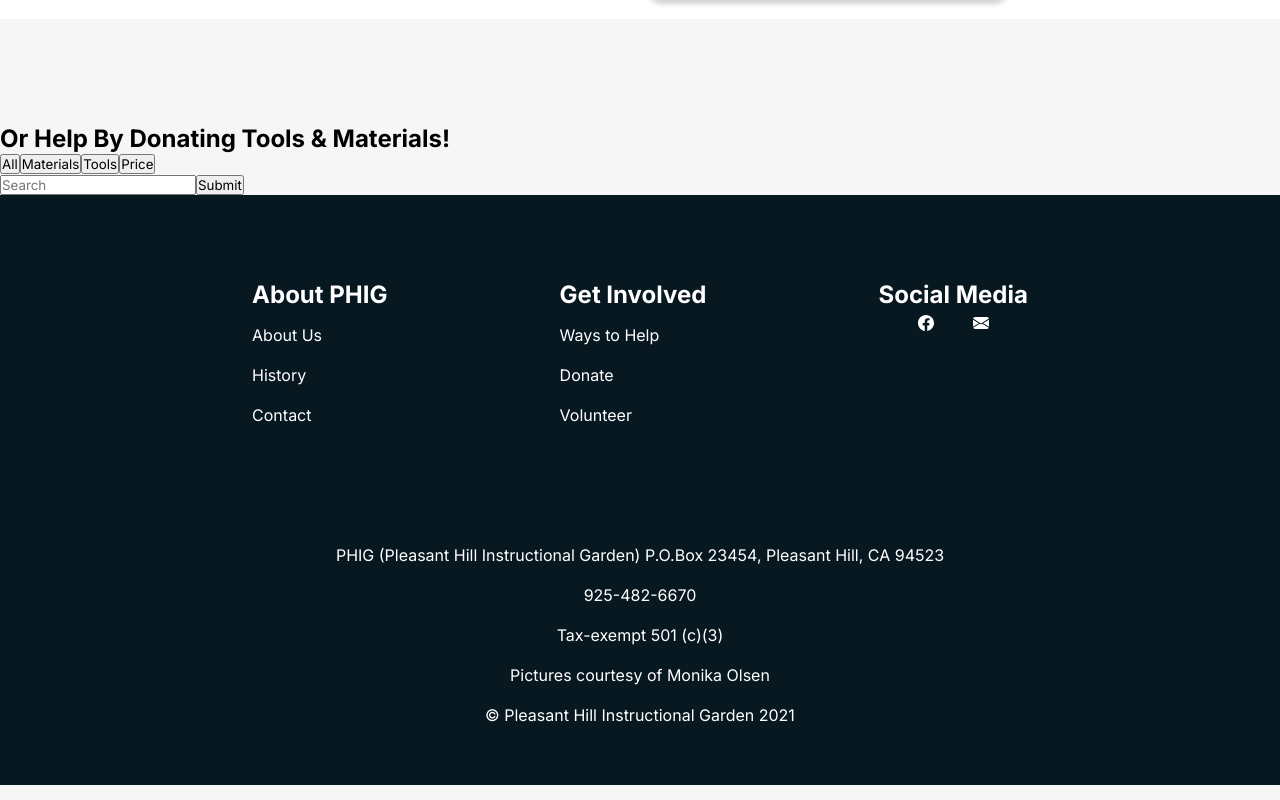
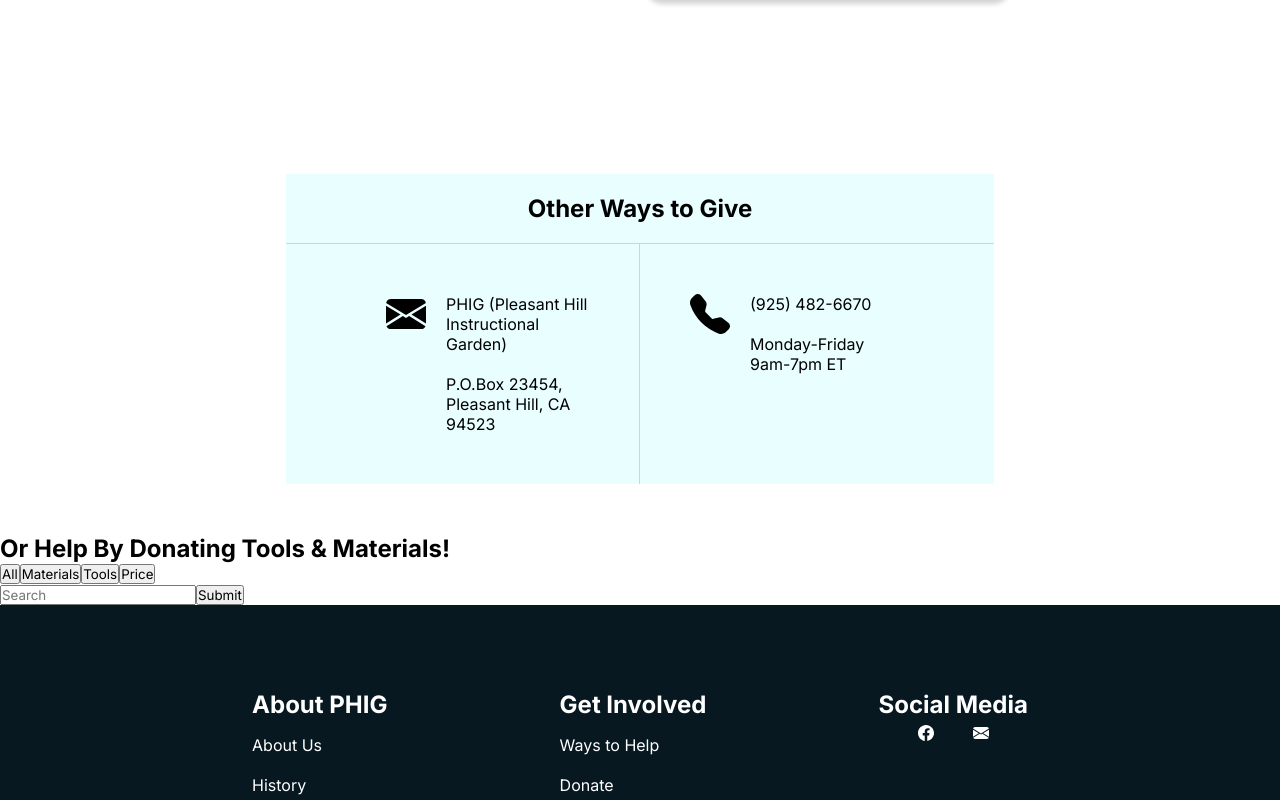
Before and after one commit to ramitaarora/phig-website, a React (Create React App) app in the folder my-react-app/: page /donate in a window 1280 px wide. Shown: the part 820-1620 px from the top of the page. Built offline with nearby package versions, Linux system fonts and the light colour scheme; a web font is replaced by a local one.

Commit message:
other ways to give section

```diff
--- a/my-react-app/src/pages/DonationPage.jsx
+++ b/my-react-app/src/pages/DonationPage.jsx
@@ -2,7 +2,7 @@
 
 export default function DonationPage() {
     return (
-        <section id="donation-page">
+        <section id="donation-page" className={css`background-color: white;`}>
             <header className={css`height: 400px; width: 100%; background-color: #081821; color: white; text-align: center; display: flex; flex-direction: column; justify-content: center; align-items: center; line-height: 60px; margin-bottom: 30px;`}>
                 <h1>Donate and watch your PHIG tree grow!</h1>
                 <p>Our volunteer team is growing every day and helping you learn ways to keep our planet healthy. Plant with us and track our progress!</p>
@@ -23,12 +23,41 @@
                         <button className={css`width: 45%; border: 1px solid lightgrey; padding: 10px 15px; margin: 10px 0; border-radius: 3px;`}>$25</button>
                         <button className={css`width: 45%; border: 1px solid lightgrey; padding: 10px 15px; margin: 10px 0; border-radius: 3px;`}>$50</button>
                     </div>
-                    <input type="number" placeholder='Custom amount' className={css`width: 94%; border: 1px solid lightgrey; padding: 10px 15px; border-radius: 3px;`}/>
-                    <input type="submit" value="Next" className={css`width: 94%; border: 1px solid lightgrey; padding: 10px 15px; border-radius: 10px; margin: 20px auto; background-color: darkgreen; color: white;`}/>
+                    <input type="number" placeholder='Custom amount' className={css`width: 94%; border: 1px solid lightgrey; padding: 10px 15px; border-radius: 3px;`} />
+                    <input type="submit" value="Next" className={css`width: 94%; border: 1px solid lightgrey; padding: 10px 15px; border-radius: 10px; margin: 20px auto; background-color: darkgreen; color: white;`} />
                 </form>
             </div>
 
-            <div id="other-donations">
+            <div id="other-donations" className={css`padding: 50px; background-color: white;`}>
+                <div id="other-donations-container" className={css`background-color: #E9FEFF; width: 60%; margin: 0 auto;`}>
+                    <h2 className={css`text-align: center; border-bottom: 1px solid lightgrey; padding: 20px;`}>Other Ways to Give</h2>
+
+                    <div id="contact-container" className={css`display: flex; justify-content: space-evenly;`}>
+                        <div id="other-left" className={css`display: flex; width: 50%; padding: 50px; border-right: 1px solid lightgrey;`}>
+                            <div id="left-image" className={css`margin: 0 20px 0 50px;`}>
+                                <svg xmlns="http://www.w3.org/2000/svg" width="40" height="40" fill="black" className="bi bi-envelope-fill" viewBox="0 0 16 16">
+                                    <path d="M.05 3.555A2 2 0 0 1 2 2h12a2 2 0 0 1 1.95 1.555L8 8.414zM0 4.697v7.104l5.803-3.558zM6.761 8.83l-6.57 4.027A2 2 0 0 0 2 14h12a2 2 0 0 0 1.808-1.144l-6.57-4.027L8 9.586zm3.436-.586L16 11.801V4.697z" />
+                                </svg>
+                            </div>
+                            <div id="left-text">
+                                <p className={css`margin-bottom: 20px;`}>PHIG (Pleasant Hill Instructional Garden)</p>
+                                <p>P.O.Box 23454, Pleasant Hill, CA 94523</p>
+                            </div>
+                        </div>
+                        <div id="other-right" className={css`display: flex; width: 50%; padding: 50px;`}>
+                            <div id="right-image">
+                                <svg xmlns="http://www.w3.org/2000/svg" width="40" height="40" fill="black" class="bi bi-telephone-fill" viewBox="0 0 16 16">
+                                    <path fill-rule="evenodd" d="M1.885.511a1.745 1.745 0 0 1 2.61.163L6.29 2.98c.329.423.445.974.315 1.494l-.547 2.19a.68.68 0 0 0 .178.643l2.457 2.457a.68.68 0 0 0 .644.178l2.189-.547a1.75 1.75 0 0 1 1.494.315l2.306 1.794c.829.645.905 1.87.163 2.611l-1.034 1.034c-.74.74-1.846 1.065-2.877.702a18.6 18.6 0 0 1-7.01-4.42 18.6 18.6 0 0 1-4.42-7.009c-.362-1.03-.037-2.137.703-2.877z" />
+                                </svg>
+                            </div>
+                            <div id="right-text" className={css`margin: 0 50px 0 20px;`}>
+                                <p className={css`margin-bottom: 20px;`}>(925) 482-6670</p>
+                                <p>Monday-Friday</p>
+                                <p>9am-7pm ET</p>
+                            </div>
+                        </div>
+                    </div>
+                </div>
             </div>
 
             <div id="donate-materials">
```
